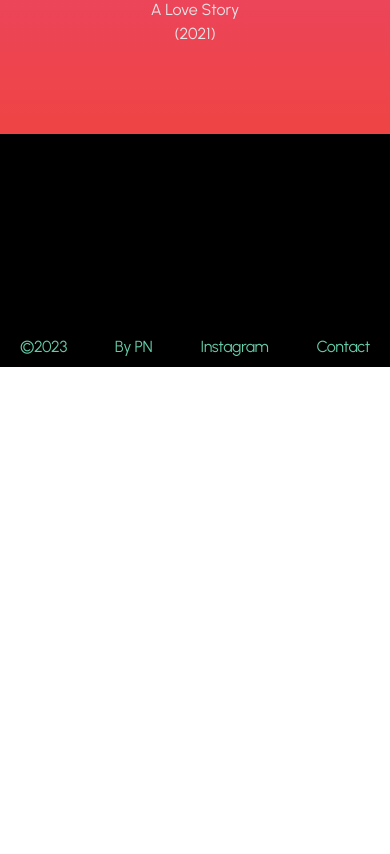
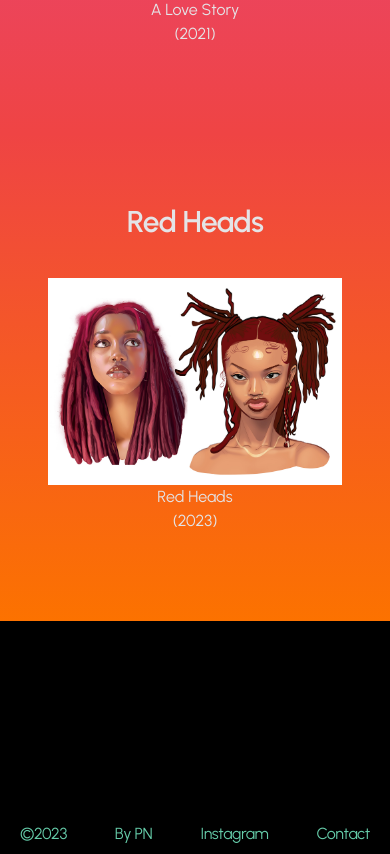
Before and after one commit to Sean-donny/Artist-Portfolio, a React (Vite) app in the folder resume-site/: page / in a window 390 px wide. Shown: the part 4362-5216 px from the top of the page. Before the commit the page ends 4729 px from the top, so only its background shows below. Built offline with nearby package versions, Linux system fonts and the light colour scheme.

Commit message:
RedHeads added

```diff
--- /dev/null
+++ b/resume-site/src/components/Pages/Gallery Sections/RedHeads.tsx
@@ -0,0 +1,69 @@
+import { useRef } from 'react';
+import { motion, useInView } from 'framer-motion';
+
+import RedHeadGirls from '/optimised/red_heads_illustration.jpg';
+
+const RedHeads = () => {
+  const componentTitleRef = useRef(null);
+
+  const componentTitleInView = useInView(componentTitleRef, { once: true });
+
+  const bgColor = 'gradient-to-b from-red-500 to-orangutan';
+  const componentTitle = 'Red Heads';
+  const componentImageAlt1 = 'An illustration of two red haired black girls';
+  const componentImageTitle1 = 'Red Heads';
+  const componentImageDescription1 = {
+    line1: 'Red Heads',
+    line2: '(2023)',
+  };
+
+  return (
+    <div className="component-container w-full h-auto hd:h-screen">
+      <div
+        className={`component-items w-full h-auto hd:h-screen bg-${bgColor} p-10 flex flex-col hd:items-center hd:justify-center`}
+      >
+        <div
+          className="component-title w-full h-24 hd:h-1/4 flex items-center justify-center"
+          ref={componentTitleRef}
+        >
+          <motion.h2
+            className="font-custom font-semibold tracking-tight text-zinc-200 text-3xl lg:leading-massive1 lg:text-massive1 text-left"
+            style={{
+              transform: componentTitleInView ? 'none' : 'translateX(-200px)',
+              opacity: componentTitleInView ? 1 : 0,
+              transition: 'all 0.9s cubic-bezier(0.17, 0.55, 0.55, 1) 0.5s',
+            }}
+          >
+            {componentTitle}
+          </motion.h2>
+        </div>
+        <div className="component-content w-full h-auto flex flex-col p-2 hd:h-3/4">
+          <div className="component-content-images w-full h-full flex flex-col items-center justify-center hd:flex-row">
+            <motion.div
+              className="component-image-container-1 h-full w-full hd:p-2 flex flex-col items-center justify-center mb-10 hd:mb-2"
+              drag
+              dragConstraints={{ left: 0, right: 0, top: 0, bottom: 0 }}
+              dragElastic={0.8}
+            >
+              <img
+                src={RedHeadGirls}
+                alt={componentImageAlt1}
+                title={componentImageTitle1}
+                className="component-image-1 object-cover object-center h-5/6 w-auto z-20 pointer-events-none"
+              />
+              <motion.div className="component-content-images-description-1 w-full h-1/6">
+                <p className="font-custom text-base text-center text-zinc-200">
+                  {componentImageDescription1.line1}
+                  <br />
+                  {componentImageDescription1.line2}
+                </p>
+              </motion.div>
+            </motion.div>
+          </div>
+        </div>
+      </div>
+    </div>
+  );
+};
+
+export default RedHeads;
--- a/resume-site/src/components/Pages/Gallery.tsx
+++ b/resume-site/src/components/Pages/Gallery.tsx
@@ -2,6 +2,7 @@ import AshelyObsession from './Gallery Sections/AshelyObsession';
 import SeanXTife from './Gallery Sections/SeanXTife';
 import IdluamXMars from './Gallery Sections/IdluamXMars';
 import GuitarGurlxLoveStory from './Gallery Sections/GuitarGurlxLoveStory';
+import RedHeads from './Gallery Sections/RedHeads';
 
 const Gallery = () => {
   return (
@@ -11,6 +12,7 @@ const Gallery = () => {
         <SeanXTife />
         <IdluamXMars />
         <GuitarGurlxLoveStory />
+        <RedHeads />
         <div>Guitar Gurl</div>
         <div>Runway Gurl</div>
         <div>Read Heads</div>
```
